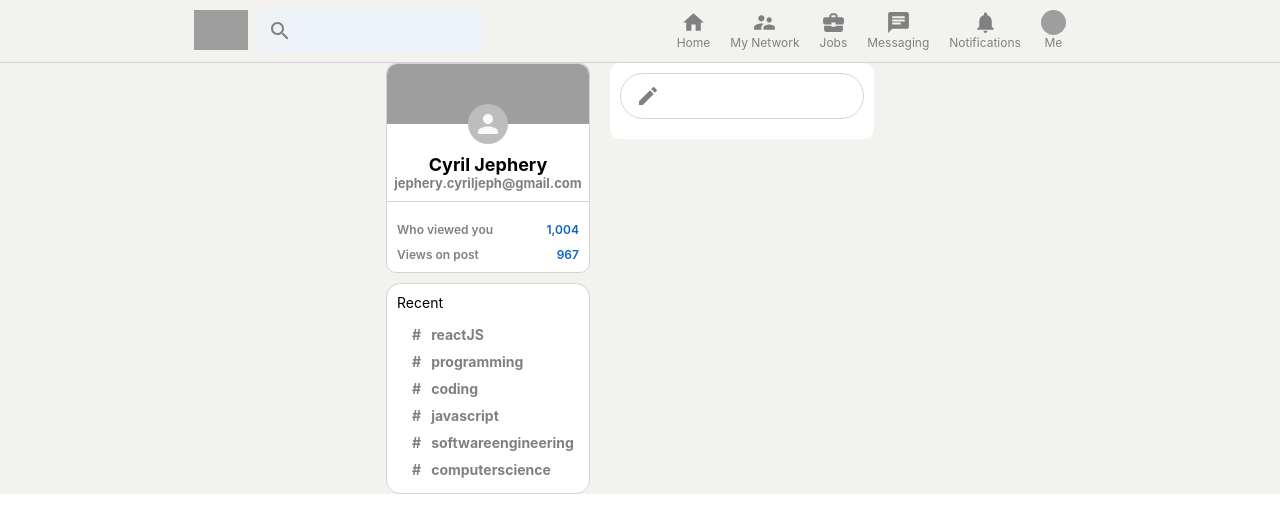
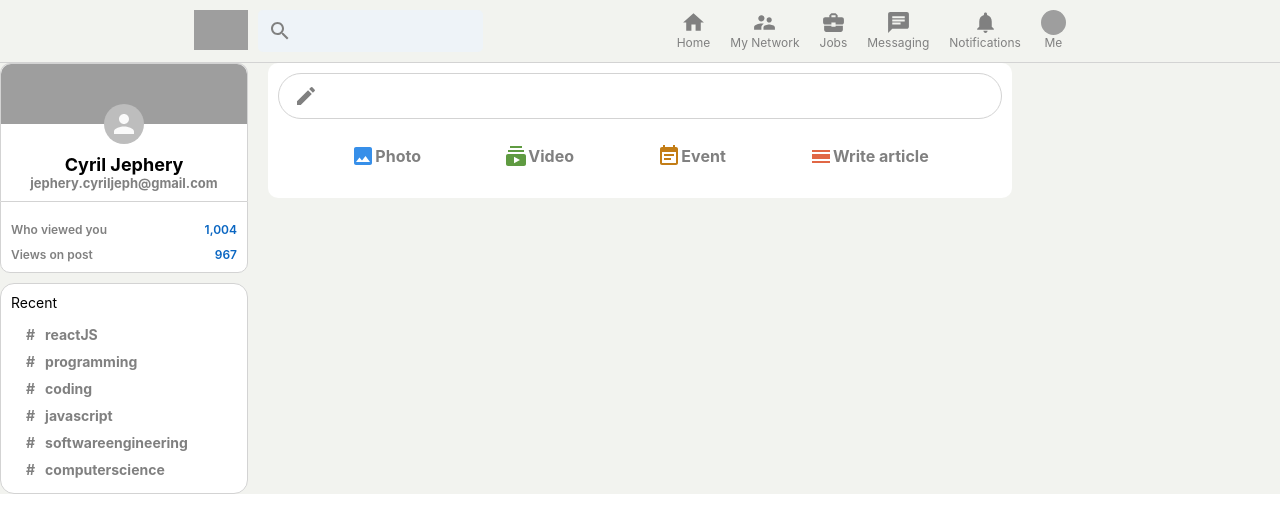
Before and after one commit to Xoned20/linkedin-clone-demo, a React (Create React App) app: page / in a window 1280 px wide. Shown: the top 532 px of the page. Built offline with nearby package versions, Linux system fonts and the light colour scheme; grey boxes are pictures that could not be loaded.

Commit message:
first commit

```diff
--- a/src/App.css
+++ b/src/App.css
@@ -7,4 +7,5 @@
 
 .app__body {
     display: flex;
+    width: 100%;
 }
--- a/src/Feed.css
+++ b/src/Feed.css
@@ -36,3 +36,8 @@
 .feed__input > form > button {
     display: none;
 }
+
+.feed__inputOptions {
+    display: flex;
+    justify-content: space-evenly;
+}
--- a/src/Feed.js
+++ b/src/Feed.js
@@ -2,6 +2,10 @@
 import "./Feed.css"
 import CreateIcon from '@material-ui/icons/Create';
 import InputOption from "./InputOption";
+import ImageIcon from '@material-ui/icons/Image';
+import SubscriptionsIcon from '@material-ui/icons/Subscriptions';
+import EventNoteIcon from '@material-ui/icons/EventNote';
+import CalendarViewDayIcon from '@material-ui/icons/CalendarViewDay';
 
 function Feed() {
     return (
@@ -15,7 +19,10 @@
                     </form>
                 </div>
                 <div className="feed__inputOptions">
-                    <InputOption />
+                <InputOption Icon={ImageIcon} title='Photo' color='#378fe9'/>
+                <InputOption Icon={SubscriptionsIcon} title='Video' color='#5f9b41'/>
+                <InputOption Icon={EventNoteIcon} title='Event' color='#c37d16'/>
+                <InputOption Icon={CalendarViewDayIcon} title='Write article' color='#e16745'/>
                 </div>
             </div>
         </div>
--- a/src/InputOption.css
+++ b/src/InputOption.css
@@ -0,0 +1,8 @@
+.inputOption {
+    display: flex;
+    align-items: center;
+    margin-top: 15px;
+    color: gray;
+    padding: 10px;
+    cursor: pointer;
+}
--- a/src/InputOption.js
+++ b/src/InputOption.js
@@ -1,12 +1,13 @@
 import React from "react"
 import "./InputOption.css"
 
-function InputOption({Icon, title}) {
+function InputOption({Icon, title, color}) {
     return (
         <div className="inputOption">
-
+            <Icon style={{color: color}} />
+            <h4>{title}</h4>
         </div>
     )
 }
 
-export default InputOption
+export default InputOption;
```
